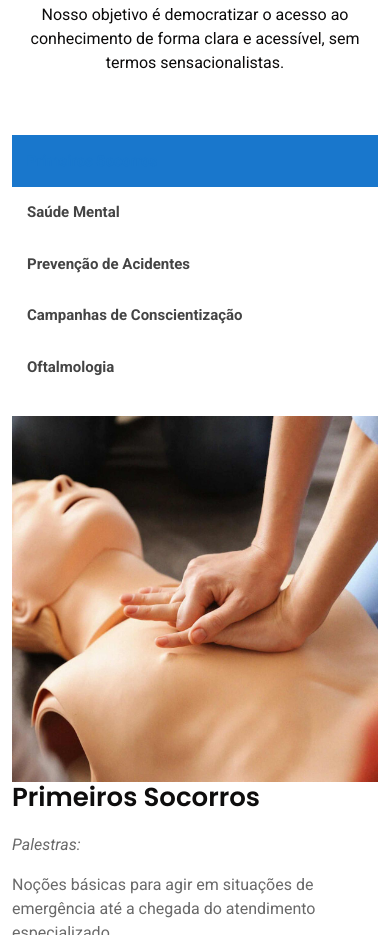
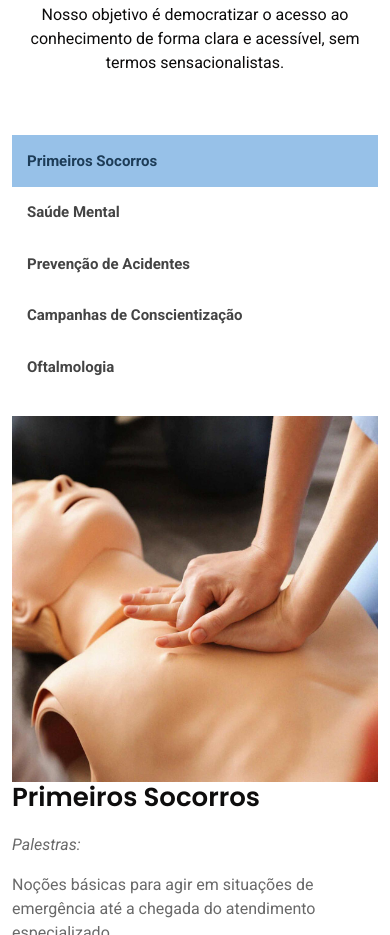
Before and after one commit to JoseRobertoRocha/ricardo, a plain HTML site: page index.html in a window 390 px wide. Shown: the part 6617-7552 px from the top of the page. Drawn offline with Linux system fonts and the light colour scheme.

Commit message:
Update principal.css

```diff
--- a/css/principal.css
+++ b/css/principal.css
@@ -1284,8 +1284,8 @@ section,
   }
 
   .departments .nav-link.active {
-    color: var(--accent-color);
-    background: var(--accent-color);
+    color: #1d3c57;
+    background: #1977cc73;
   }
 }
 
```
